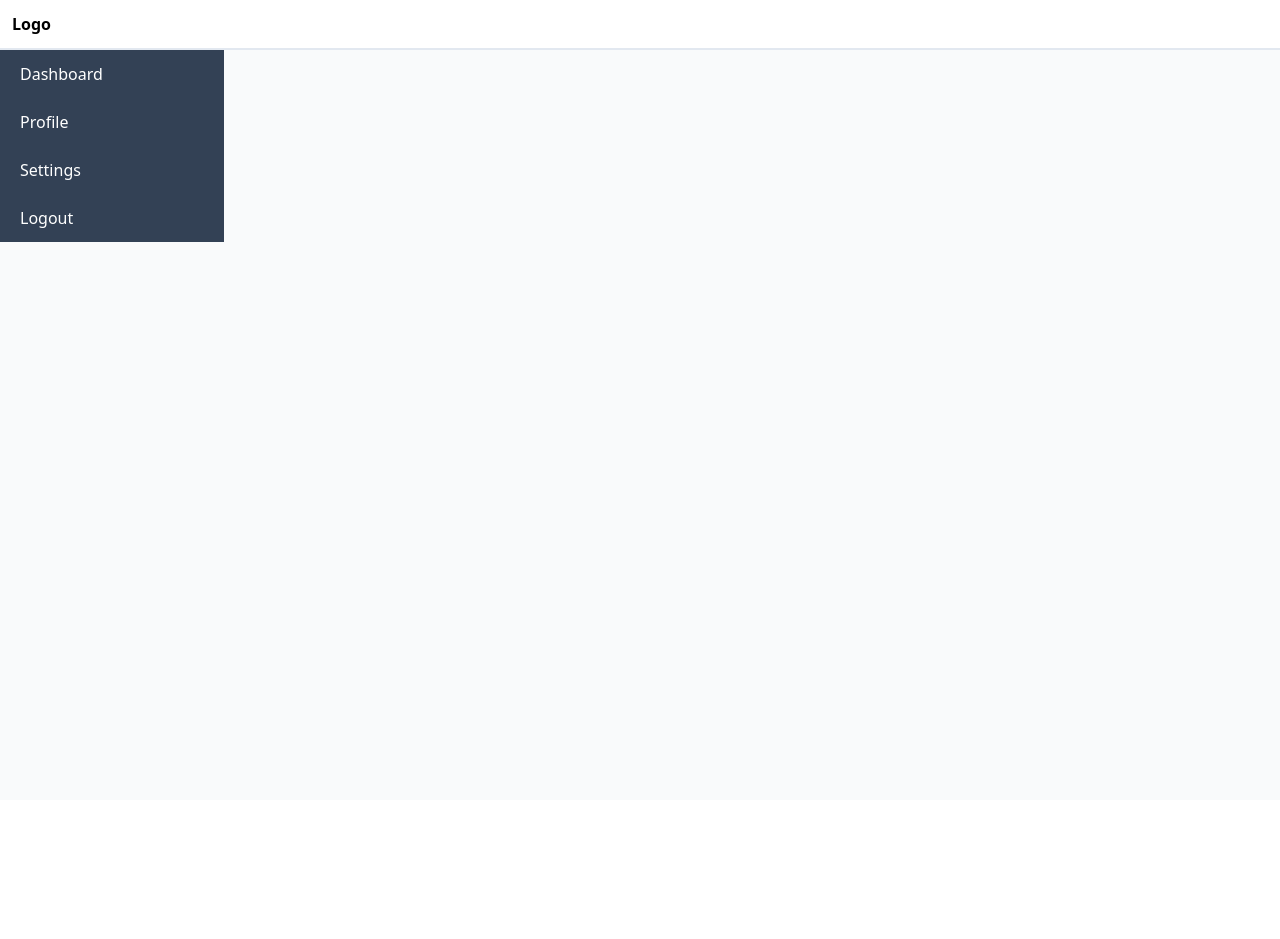
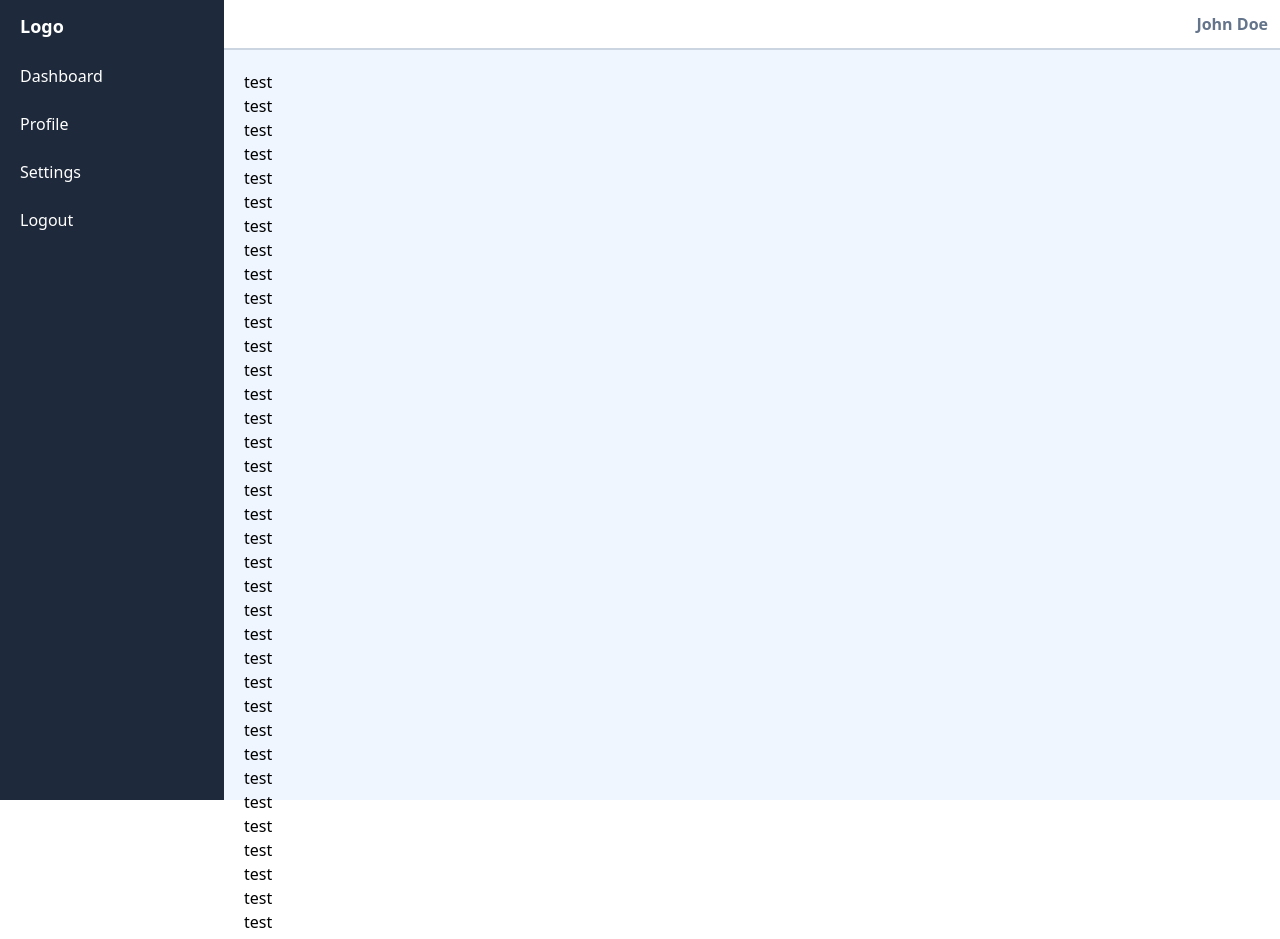
Before and after one commit to khoufstudio/frontend_tracking_app, a Next.js app: page /dashboard in a window 1280 px wide. Shown: the top 939 px of the page. Before the commit the page ends 800 px from the top, so only its background shows below. Built offline with nearby package versions, Linux system fonts and the light colour scheme.

Commit message:
update dashboard admin

```diff
--- a/pages/dashboard.tsx
+++ b/pages/dashboard.tsx
@@ -2,21 +2,14 @@ import { NextPage } from 'next'
 
 const Dashboard: NextPage = () => {
     return (
-        <div className='bg-gray-50 h-screen'>
-          <nav className='bg-white border-solid border-b-2 border-b-slate-200 p-3'>
-            <div className="flex justify-between">
-            <a className='font-bold' href="#">Logo</a>
-            <div>
-              <ul>
-                <li></li>
-              </ul>
-            </div>
-            </div>
-          </nav>
+        <div className='bg-blue-50 h-screen flex'>
           <div className='flex'>
             {/* sidebar */}
-            <div>
-              <nav className='bg-slate-700 w-56 text-white'>
+            <div className='bg-slate-800 w-56 text-white h-screen'>
+              <div className="pl-5 pr10 py-3">
+                <a className='font-bold text-lg' href="#">Logo</a>
+              </div>
+              <nav>
                 <ul>
                   <li className='pl-5 pr-10 py-3 hover:cursor-pointer hover:bg-slate-600'>Dashboard</li>
                   <li className='pl-5 pr-10 py-3 hover:cursor-pointer hover:bg-slate-600'>Profile</li>
@@ -27,8 +20,68 @@ const Dashboard: NextPage = () => {
             </div>
             {/* end of sidebar */}
           </div>
+
           {/* main page */}
-          <div></div>
+          <div className='w-full'>
+            <nav className='bg-white border-solid border-b-2 border-b-slate-300 p-3 flex justify-end'>
+              <ul>
+                <li className='text-slate-500 font-semibold'>John Doe</li>
+              </ul>
+            </nav>
+            <main className='p-5'>
+              <p>test</p>
+              <p>test</p>
+              <p>test</p>
+              <p>test</p>
+              <p>test</p>
+              <p>test</p>
+              <p>test</p>
+              <p>test</p>
+              <p>test</p>
+              <p>test</p>
+              <p>test</p>
+              <p>test</p>
+              <p>test</p>
+              <p>test</p>
+              <p>test</p>
+              <p>test</p>
+              <p>test</p>
+              <p>test</p>
+              <p>test</p>
+              <p>test</p>
+              <p>test</p>
+              <p>test</p>
+              <p>test</p>
+              <p>test</p>
+              <p>test</p>
+              <p>test</p>
+              <p>test</p>
+              <p>test</p>
+              <p>test</p>
+              <p>test</p>
+              <p>test</p>
+              <p>test</p>
+              <p>test</p>
+              <p>test</p>
+              <p>test</p>
+              <p>test</p>
+              <p>test</p>
+              <p>test</p>
+              <p>test</p>
+              <p>test</p>
+              <p>test</p>
+              <p>test</p>
+              <p>test</p>
+              <p>test</p>
+              <p>test</p>
+              <p>test</p>
+              <p>test</p>
+              <p>test</p>
+              <p>test</p>
+              <p>test</p>
+              <p>test</p>
+            </main>
+          </div>
           {/* end of main page */}
         </div>
     )
--- /dev/null
+++ b/pages/dashboard2.tsx
@@ -0,0 +1,89 @@
+import { NextPage } from 'next'
+
+const Dashboard: NextPage = () => {
+    return (
+      <div className='bg-blue-50'>
+        {/* sidebar */}
+        <div className='bg-slate-800 w-56 text-white h-screen fixed z-10'>
+          <div className="pl-5 pr10 py-3">
+            <a className='font-bold text-lg' href="#">Logo</a>
+          </div>
+          <nav>
+            <ul>
+              <li className='pl-5 pr-10 py-3 hover:cursor-pointer hover:bg-slate-600'>Dashboard</li>
+              <li className='pl-5 pr-10 py-3 hover:cursor-pointer hover:bg-slate-600'>Profile</li>
+              <li className='pl-5 pr-10 py-3 hover:cursor-pointer hover:bg-slate-600'>Settings</li>
+              <li className='pl-5 pr-10 py-3 hover:cursor-pointer hover:bg-slate-600'>Logout</li>
+            </ul>
+          </nav>
+        </div>
+        {/* end of sidebar */}
+
+        {/* header */}
+        <nav className='bg-white border-solid border-b-2 border-b-slate-300 p-3 fixed w-screen'>
+          <ul className='flex justify-end pr-4'>
+            <li className='text-slate-500 font-semibold'>John Doe</li>
+          </ul>
+        </nav>
+        {/* end of header */}
+
+        {/* main page */}
+        <main className='p-5 ml-[230px]'>
+          <p>test</p>
+          <p>test</p>
+          <p>test</p>
+          <p>test</p>
+          <p>test</p>
+          <p>test</p>
+          <p>test</p>
+          <p>test</p>
+          <p>test</p>
+          <p>test</p>
+          <p>test</p>
+          <p>test</p>
+          <p>test</p>
+          <p>test</p>
+          <p>test</p>
+          <p>test</p>
+          <p>test</p>
+          <p>test</p>
+          <p>test</p>
+          <p>test</p>
+          <p>test</p>
+          <p>test</p>
+          <p>test</p>
+          <p>test</p>
+          <p>test</p>
+          <p>test</p>
+          <p>test</p>
+          <p>test</p>
+          <p>test</p>
+          <p>test</p>
+          <p>test</p>
+          <p>test</p>
+          <p>test</p>
+          <p>test</p>
+          <p>test</p>
+          <p>test</p>
+          <p>test</p>
+          <p>test</p>
+          <p>test</p>
+          <p>test</p>
+          <p>test</p>
+          <p>test</p>
+          <p>test</p>
+          <p>test</p>
+          <p>test</p>
+          <p>test</p>
+          <p>test</p>
+          <p>test</p>
+          <p>test</p>
+          <p>test</p>
+          <p>test</p>
+        </main>
+        {/* end of main page */}
+      </div>
+    )
+}
+
+export default Dashboard
```
